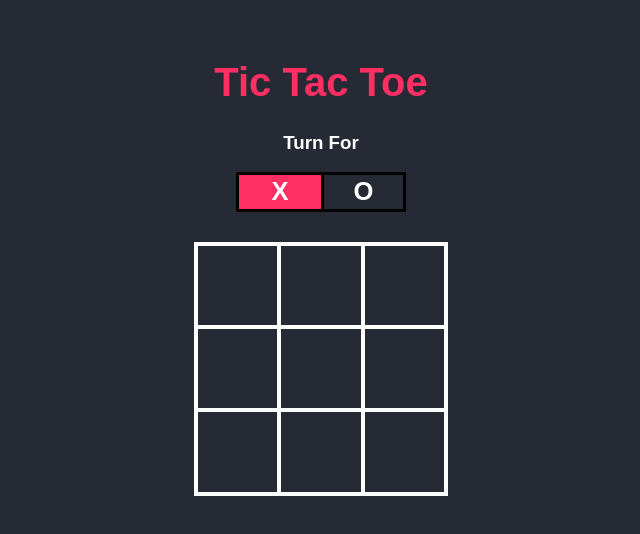
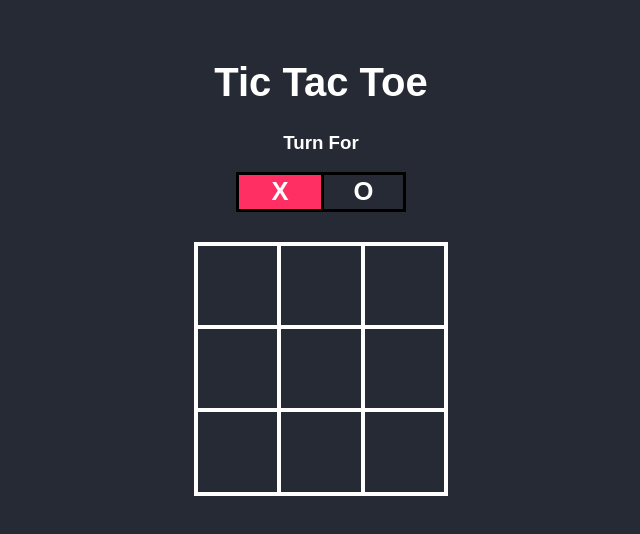
Before and after one commit to KevalP24/PRODIGY_WD_03, a plain HTML site: page index.html in a window 1280 px wide. Shown: the whole page, without its empty margins (319-959 px from the left). Drawn offline with Linux system fonts and the light colour scheme.

Commit message:
Update style.css

```diff
--- a/style.css
+++ b/style.css
@@ -22,7 +22,7 @@ body{
 
 .game-title {
     font-size: 2.5rem;
-    color: #FF2E63;
+    color: #FFFFFF;
     margin-top: 20px;
 }
 
```
